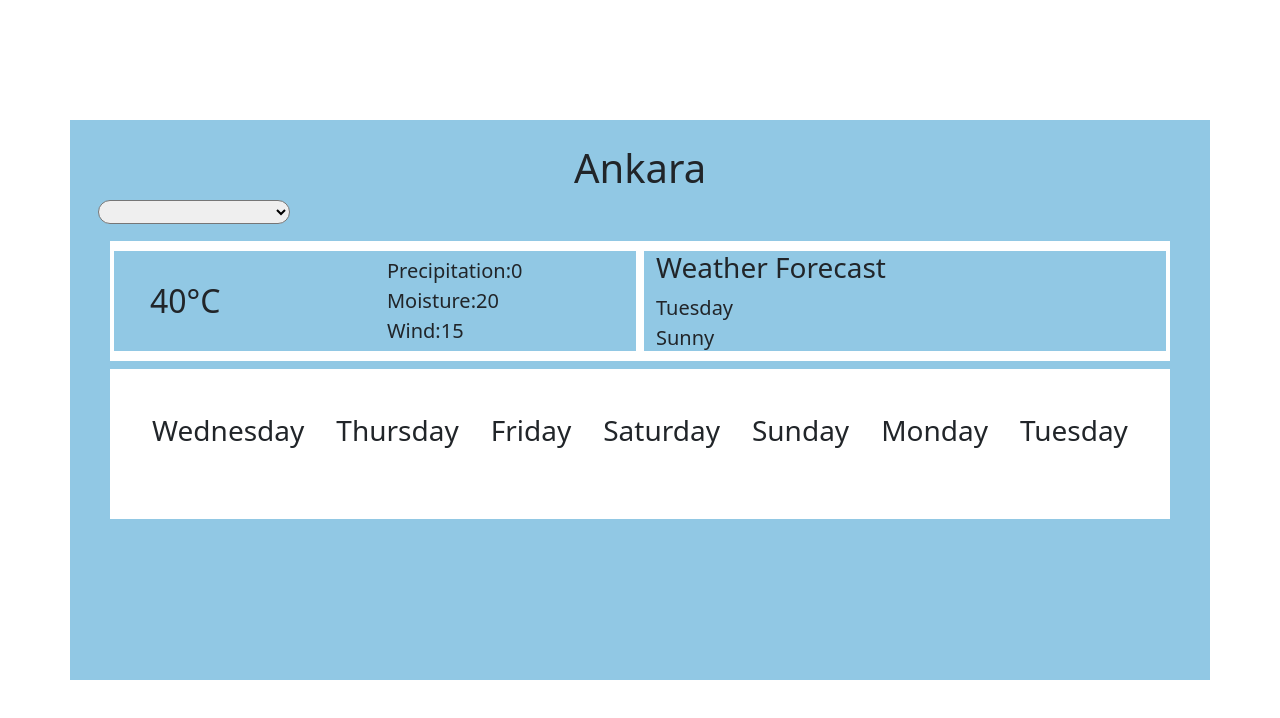
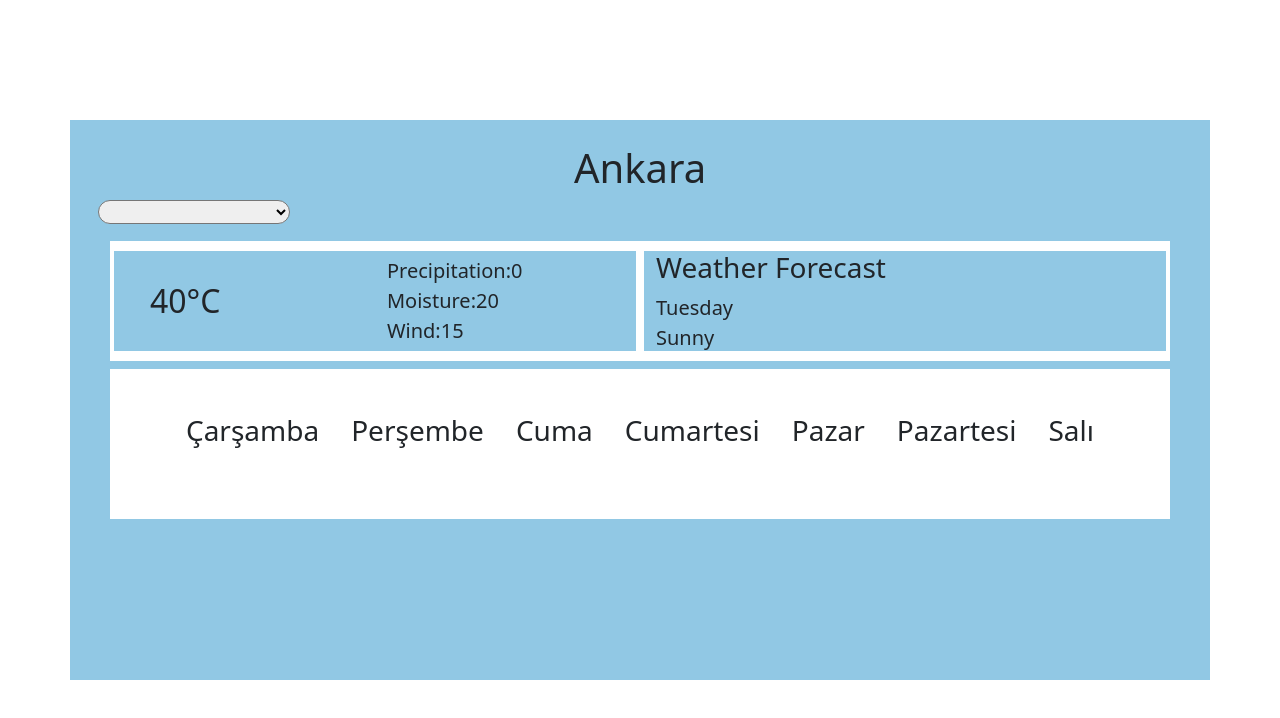
Before and after one commit to huseyinbagator/react-redux-toolkit-weather-app, a React (Create React App) app: page / in a window 1280 px wide. Shown: the top 718 px of the page. Built offline with nearby package versions, Linux system fonts and the light colour scheme.

Commit message:
weather silice

```diff
--- a/src/pages/HomePage.js
+++ b/src/pages/HomePage.js
@@ -3,26 +3,11 @@ import React from "react";
 import Container from "react-bootstrap/Container";
 import Col from "react-bootstrap/Col";
 import Row from "react-bootstrap/Row";
+import { useSelector } from "react-redux";
 
 const HomePage = () => {
-  const data = {
-    city: "Ankara",
-    heat: 40,
-    precipitation: 0,
-    moisture: 20,
-    wind: 15,
-    day: "Tuesday",
-    weather: "Sunny",
-    weekdays: [
-      "Wednesday",
-      "Thursday",
-      "Friday",
-      "Saturday",
-      "Sunday",
-      "Monday",
-      "Tuesday",
-    ],
-  };
+  const data = useSelector((state) => state.weather);
+  console.log(data);
 
   return (
     <div className="App d-flex align-items-center">
--- /dev/null
+++ b/src/store/features/weatherSlice.js
@@ -0,0 +1,28 @@
+import { createSlice } from "@reduxjs/toolkit";
+
+const weatherData = {
+  city: "Ankara",
+  heat: 40,
+  precipitation: 0,
+  moisture: 20,
+  wind: 15,
+  day: "Tuesday",
+  weather: "Sunny",
+  weekdays: [
+    "Çarşamba",
+    "Perşembe",
+    "Cuma",
+    "Cumartesi",
+    "Pazar",
+    "Pazartesi",
+    "Salı",
+  ],
+};
+
+const weatherSlice = createSlice({
+  name: "weather",
+  initialState: weatherData,
+  reducers: {},
+});
+
+export default weatherSlice.reducer;
--- a/src/store/index.js
+++ b/src/store/index.js
@@ -1,6 +1,9 @@
 import { configureStore } from "@reduxjs/toolkit";
+import weatherSlice from "./features/weatherSlice";
 
-const reducer = {};
+const reducer = {
+  weather: weatherSlice,
+};
 
 export const store = configureStore({
   reducer,
```
